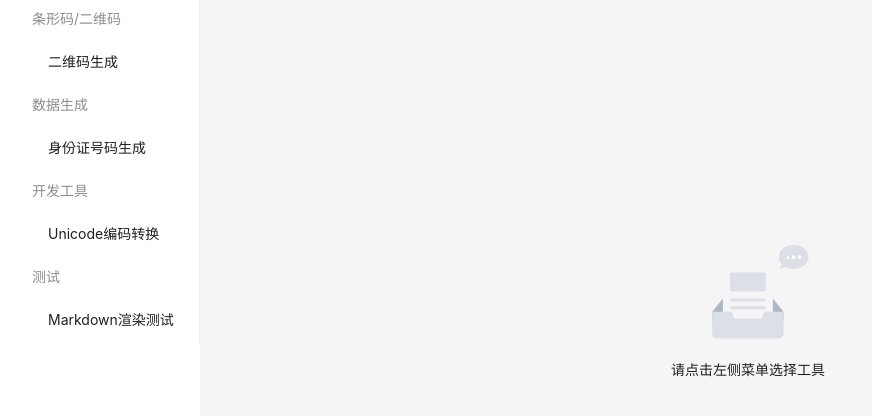
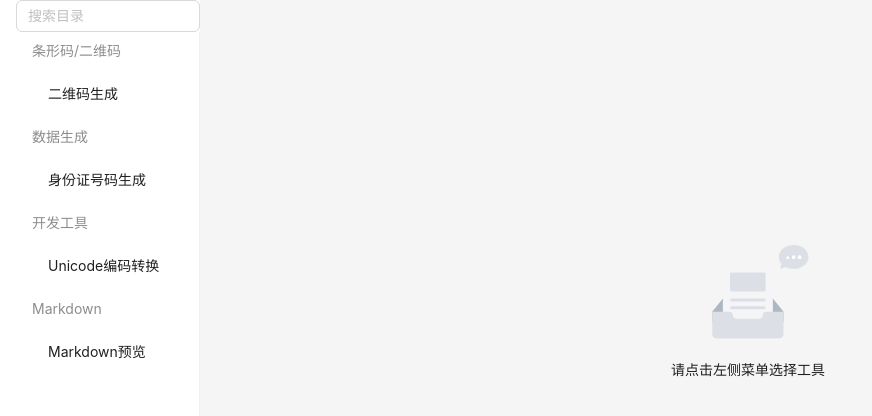
Before and after one commit to ethanwang27/DevTools, a Vue app: page /preview-markdown in a window 1280 px wide. Shown: the top 416 px of the page, without its empty margins (0-872 px from the left). Built offline with nearby package versions, Linux system fonts and the light colour scheme.

Commit message:
refactor: 页面样式优化；菜单新增搜素

```diff
--- a/components.d.ts
+++ b/components.d.ts
@@ -2,7 +2,7 @@
 // @ts-nocheck
 // Generated by unplugin-vue-components
 // Read more: https://github.com/vuejs/core/pull/3399
-export {};
+export {}
 
 /* prettier-ignore */
 declare module 'vue' {
@@ -22,6 +22,7 @@ declare module 'vue' {
     ALayoutContent: typeof import('ant-design-vue/lib')['LayoutContent']
     ALayoutHeader: typeof import('ant-design-vue/lib')['LayoutHeader']
     ALayoutSider: typeof import('ant-design-vue/lib')['LayoutSider']
+    AList: typeof import('ant-design-vue/lib')['List']
     AMenu: typeof import('ant-design-vue/lib')['Menu']
     ARadio: typeof import('ant-design-vue/lib')['Radio']
     ARadioGroup: typeof import('ant-design-vue/lib')['RadioGroup']
--- a/src-tauri/tauri.conf.json
+++ b/src-tauri/tauri.conf.json
@@ -14,7 +14,7 @@
       {
         "title": "DevTools",
         "width": 1000,
-        "height": 600
+        "height": 700
       }
     ],
     "security": {
--- a/src/App.vue
+++ b/src/App.vue
@@ -6,8 +6,16 @@ import { theme } from "ant-design-vue";
 
 let isCollapseMenu = ref(false);
 let width = computed(() => (isCollapseMenu.value ? "50px" : "200px"));
+/** 默认页面 */
 const defaultPage = "/nothing";
+/** 当前选中的菜单 */
 const currentMenu = ref<string[]>([defaultPage]);
+/** 菜单搜索条件 */
+const search = ref("");
+/** 菜单 */
+const menu = ref(Menus);
+/** 使用的主题算法 */
+const themeAlgorithm = ref(theme.defaultAlgorithm);
 
 type IMenuClick = { key: string };
 
@@ -18,8 +26,24 @@ function onMenuClick(menu: IMenuClick) {
   router.push(path);
 }
 
-const themeAlgorithm = ref(theme.defaultAlgorithm);
+/**筛选目录 */
+function onSearchMenu() {
+  if (!Menus) return;
+  menu.value = Menus.filter((item) => {
+    return (
+      item &&
+      item.children.some((child: any) => child.label.includes(search.value))
+    );
+  }).map((item) => {
+    let result = { ...item };
+    result.children = item.children.filter((child) =>
+      child.label.includes(search.value)
+    );
+    return result;
+  });
+}
 
+/** 更换主题 */
 function changeTheme(isDark: boolean) {
   if (isDark) {
     themeAlgorithm.value = theme.darkAlgorithm;
@@ -27,8 +51,9 @@ function changeTheme(isDark: boolean) {
     themeAlgorithm.value = theme.defaultAlgorithm;
   }
 }
-
+/** 获取系统配色方案 */
 const colorSchema = window.matchMedia("(prefers-color-scheme: dark)");
+/** 监听系统配色方案是否改变，以切换浅色/暗黑主题 */
 colorSchema.addEventListener("change", (event) => {
   changeTheme(event.matches);
 });
@@ -47,11 +72,17 @@ onMounted(() => {
   >
     <a-layout style="height: 100%">
       <a-layout-sider :width="width" theme="light" class="sidebar">
+        <a-input
+          placeholder="搜索目录"
+          v-model:value="search"
+          @change="onSearchMenu"
+        />
         <a-menu
-          :items="Menus"
+          :items="menu"
           mode="vertical"
           v-model:selectedKeys="currentMenu"
           @click="onMenuClick"
+          class="ant-menu"
         />
       </a-layout-sider>
       <a-layout-content>
@@ -72,6 +103,12 @@ body,
 
 .sidebar {
   padding-left: 1rem;
+  height: 100%;
+}
+
+.ant-menu {
+  height: calc(100% - 50px);
+  overflow: auto;
 }
 
 .menu-group {
--- a/src/components/MarkDownRender.vue
+++ b/src/components/MarkDownRender.vue
@@ -37,13 +37,20 @@ const mdContent = computed(() => {
 });
 </script>
 <template>
-  <div v-html="mdContent" class="markdown-body markdown-render-content"></div>
+  <a-card class="markdown-card ant-card-body">
+    <div v-html="mdContent" class="markdown-body markdown-render-content"></div>
+  </a-card>
 </template>
-<style lang="less">
+<style lang="less" scoped>
+.markdown-card {
+  padding: 3px 3px;
+  margin: 0;
+}
 .markdown-render-content {
-  margin: 3px 10px;
   width: 100%;
   height: 100%;
   overflow: auto;
+  padding: 0;
+  margin: 0;
 }
 </style>
--- a/src/menus.ts
+++ b/src/menus.ts
@@ -1,22 +1,4 @@
 import { MenuProps } from "ant-design-vue";
-import { menuProps } from "ant-design-vue/es/menu/src/Menu";
-// export const Menus = [
-//   {
-//     title: "目录1",
-//     icon: "",
-//     subMenu: [
-//       {
-//         title: "子目录1",
-//         link: "nothing",
-//         icon: "",
-//       },
-//     ],
-//   },
-//   {
-//     title: "生成二维码",
-//     link: "generateQrCode",
-//   },
-// ];
 
 export const Menus: MenuProps["items"] = [
   {
@@ -51,11 +33,11 @@ export const Menus: MenuProps["items"] = [
   },
   {
     type: "group",
-    label: "测试",
+    label: "Markdown",
     children: [
       {
-        label: "Markdown渲染测试",
-        key: "testMarkDown",
+        label: "Markdown预览",
+        key: "previewMarkdown",
       },
     ],
   },
--- a/src/router.ts
+++ b/src/router.ts
@@ -14,14 +14,14 @@ export default createRouter({
       component: () => import("./views/QrCode/Index.vue"),
     },
     {
-      path: '/Unicode',
-      name: 'unicode',
-      component: () => import('./views/Unicode/index.vue')
+      path: "/Unicode",
+      name: "unicode",
+      component: () => import("./views/Unicode/Index.vue"),
     },
     {
-      path: "/test-markdown-render",
-      name: "testMarkDown",
-      component: () => import("./views/TestMarkdown.vue"),
+      path: "/preview-markdown",
+      name: "previewMarkdown",
+      component: () => import("./views/Markdown/PreviewMarkdown.vue"),
     },
   ],
 });
--- a/src/style/common.less
+++ b/src/style/common.less
@@ -1,3 +1,8 @@
+.main-container {
+    margin: 3px;
+    height: calc(100% - 6px);
+}
+
 .tow-split-container {
     display: flex;
     margin-top: 3px;
@@ -14,7 +19,7 @@
     display: flex;
     justify-content: right;
     height: 40px;
-    margin-right: 5px;
+    margin: 3px 5px;
 }
 
 .form {
--- a/src/style/variables.less
+++ b/src/style/variables.less
@@ -1,3 +1,6 @@
+@common-margin: 3px;
+@common-padding: 4px 8px;
+
 // button
 @btn-margin: 4px 0px 4px 5px;
 @btn-padding: 4px 8px;
--- a/src/views/Markdown/PreviewMarkdown.vue
+++ b/src/views/Markdown/PreviewMarkdown.vue
@@ -46,7 +46,7 @@ console.log('ttt')
     flex: 1;
     overflow: auto;
     margin: 3px;
-    padding: 3px;
+    // padding: 3px;
   }
 }
 </style>
--- a/src/views/Nothing.vue
+++ b/src/views/Nothing.vue
@@ -4,7 +4,7 @@
     <a-empty description="请点击左侧菜单选择工具" class="empty" />
   </div>
 </template>
-<style lang="less">
+<style lang="less" scoped>
 .main {
   height: 100%;
   position: relative;
--- a/src/views/QrCode/Index.vue
+++ b/src/views/QrCode/Index.vue
@@ -203,7 +203,7 @@ async function generateQrCode() {
     </a-card>
   </div>
 </template>
-<style lang="less">
+<style lang="less" scoped>
 @import url("/src/style/common.less");
 
 .content {
--- a/src/views/Unicode/Index.vue
+++ b/src/views/Unicode/Index.vue
@@ -120,7 +120,7 @@ const copyDisable = computed(() => !convertResult.value);
     />
   </div>
 </template>
-<style lang="less">
+<style lang="less" scoped>
 @import url("/src/style/base/button.less");
 @import url("/src/style/common.less");
 @input-height: calc((100% - 46px) / 2);
```
